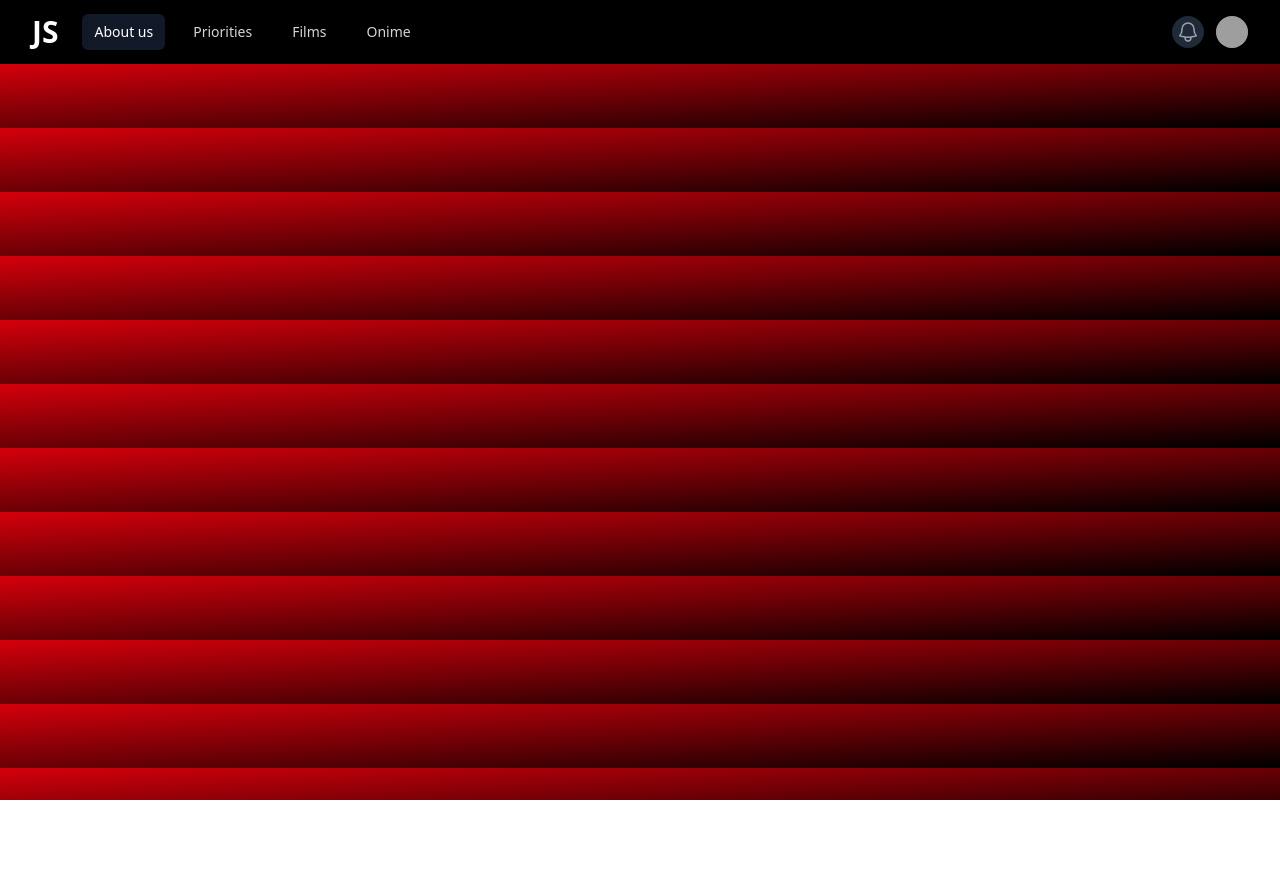
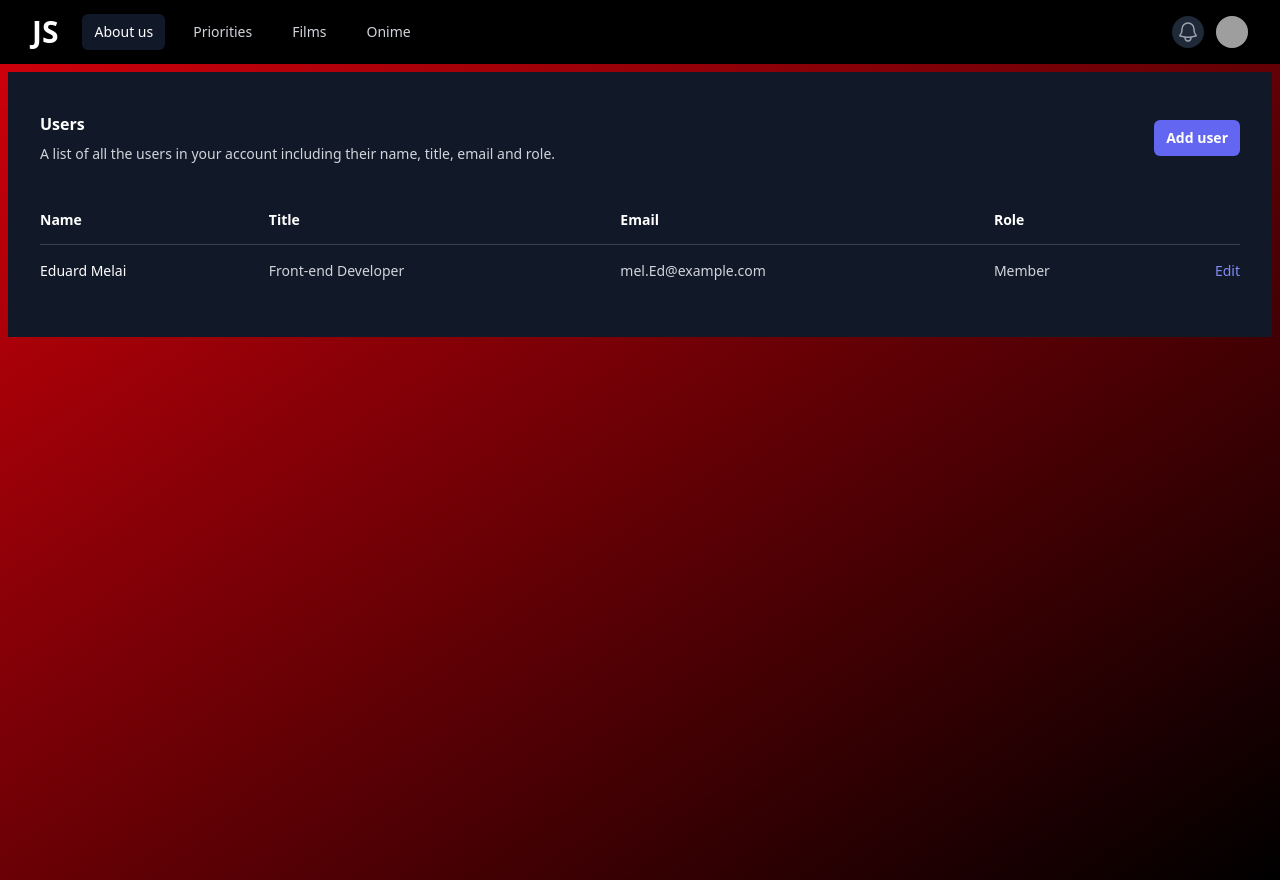
Before and after one commit to Dantes737/Nuxt_Vue3_Test, a Nuxt app: page /index/priorities in a window 1280 px wide. Before the commit the page ends 800 px from the top, so only its background shows below. Built offline with nearby package versions, Linux system fonts and the light colour scheme; grey boxes are pictures that could not be loaded.

Commit message:
add middleware

```diff
--- a/components/TailwindHeader.vue
+++ b/components/TailwindHeader.vue
@@ -141,9 +141,9 @@ import {
 import { Bars3Icon, BellIcon, XMarkIcon } from "@heroicons/vue/24/outline";
 
 const navigation = [
-  { name: "About us", href: "/home/about", current: true },
-  { name: "Priorities", href: "/home/priorities", current: false },
-  { name: "Films", href: "/home/films", current: false },
-  { name: "Onime", href: "/home/anime", current: false },
+  { name: "About us", href: "/about", current: true },
+  { name: "Priorities", href: "/priorities", current: false },
+  { name: "Films", href: "/films", current: false },
+  { name: "Onime", href: "/anime", current: false },
 ];
 </script>
--- /dev/null
+++ b/middleware/navMiddleware.global.js
@@ -0,0 +1,6 @@
+export default defineNuxtRouteMiddleware((to, from) => {
+  // isAuthenticated() is an example method verifying if a user is authenticated
+  if (to.path === "/") {
+    return navigateTo("/about");
+  }
+});
--- a/pages/index.vue
+++ b/pages/index.vue
@@ -1,3 +1,5 @@
 <template>
-  <NuxtPage />
+  <div class="min-h-screen m-2">
+    <NuxtPage />
+  </div>
 </template>
--- /dev/null
+++ b/pages/index/films.vue
@@ -0,0 +1,91 @@
+<template>
+  <div class="overflow-hidden bg-white shadow sm:rounded-md">
+    <ul role="list" class="divide-y divide-gray-200">
+      <li v-for="position in positions" :key="position.id">
+        <a href="#" class="block hover:bg-gray-50">
+          <div class="px-4 py-4 sm:px-6">
+            <div class="flex items-center justify-between">
+              <p class="truncate text-sm font-medium text-indigo-600">
+                {{ position.title }}
+              </p>
+              <div class="ml-2 flex flex-shrink-0">
+                <p
+                  class="inline-flex rounded-full bg-green-100 px-2 text-xs font-semibold leading-5 text-green-800"
+                >
+                  {{ position.type }}
+                </p>
+              </div>
+            </div>
+            <div class="mt-2 sm:flex sm:justify-between">
+              <div class="sm:flex">
+                <p class="flex items-center text-sm text-gray-500">
+                  <UsersIcon
+                    class="mr-1.5 h-5 w-5 flex-shrink-0 text-gray-400"
+                    aria-hidden="true"
+                  />
+                  {{ position.department }}
+                </p>
+                <p
+                  class="mt-2 flex items-center text-sm text-gray-500 sm:mt-0 sm:ml-6"
+                >
+                  <MapPinIcon
+                    class="mr-1.5 h-5 w-5 flex-shrink-0 text-gray-400"
+                    aria-hidden="true"
+                  />
+                  {{ position.location }}
+                </p>
+              </div>
+              <div class="mt-2 flex items-center text-sm text-gray-500 sm:mt-0">
+                <CalendarIcon
+                  class="mr-1.5 h-5 w-5 flex-shrink-0 text-gray-400"
+                  aria-hidden="true"
+                />
+                <p>
+                  Closing on
+                  {{ " " }}
+                  <time :datetime="position.closeDate">{{
+                    position.closeDateFull
+                  }}</time>
+                </p>
+              </div>
+            </div>
+          </div>
+        </a>
+      </li>
+    </ul>
+  </div>
+</template>
+
+<script setup>
+import { CalendarIcon, MapPinIcon, UsersIcon } from "@heroicons/vue/20/solid";
+
+const positions = [
+  {
+    id: 1,
+    title: "Back End Developer",
+    type: "Full-time",
+    location: "Remote",
+    department: "Engineering",
+    closeDate: "2020-01-07",
+    closeDateFull: "January 7, 2020",
+  },
+  {
+    id: 2,
+    title: "Front End Developer",
+    type: "Full-time",
+    location: "Remote",
+    department: "Engineering",
+    closeDate: "2020-01-07",
+    closeDateFull: "January 7, 2020",
+  },
+  {
+    id: 3,
+    title: "User Interface Designer",
+    type: "Full-time",
+    location: "Remote",
+    department: "Design",
+    closeDate: "2020-01-14",
+    closeDateFull: "January 14, 2020",
+  },
+];
+</script>
--- a/pages/index/home.vue
+++ /dev/null
@@ -1,7 +0,0 @@
-<template>
-  <div class="min-h-screen m-2">
-    <NuxtPage />
-  </div>
-</template>
-
-<script setup></script>
--- a/pages/index/home/films.vue
+++ /dev/null
@@ -1,9 +0,0 @@
-<template>
-  <div>
-    <div>Films page</div>
-  </div>
-</template>
-
-<script setup></script>
-
-<style></style>
--- a/pages/index/home/priorities.vue
+++ /dev/null
@@ -1,7 +0,0 @@
-<template>
-  <div>Priorities page</div>
-</template>
-
-<script setup></script>
-
-<style></style>
--- /dev/null
+++ b/pages/index/priorities.vue
@@ -0,0 +1,101 @@
+<template>
+  <div class="bg-gray-900 py-10">
+    <div class="px-4 sm:px-6 lg:px-8">
+      <div class="sm:flex sm:items-center">
+        <div class="sm:flex-auto">
+          <h1 class="text-base font-semibold leading-6 text-white">Users</h1>
+          <p class="mt-2 text-sm text-gray-300">
+            A list of all the users in your account including their name, title,
+            email and role.
+          </p>
+        </div>
+        <div class="mt-4 sm:mt-0 sm:ml-16 sm:flex-none">
+          <button
+            type="button"
+            class="block rounded-md bg-indigo-500 py-2 px-3 text-center text-sm font-semibold text-white hover:bg-indigo-400 focus-visible:outline focus-visible:outline-2 focus-visible:outline-offset-2 focus-visible:outline-indigo-500"
+          >
+            Add user
+          </button>
+        </div>
+      </div>
+      <div class="mt-8 flow-root">
+        <div class="-my-2 -mx-4 overflow-x-auto sm:-mx-6 lg:-mx-8">
+          <div
+            class="inline-block min-w-full py-2 align-middle sm:px-6 lg:px-8"
+          >
+            <table class="min-w-full divide-y divide-gray-700">
+              <thead>
+                <tr>
+                  <th
+                    scope="col"
+                    class="py-3.5 pl-4 pr-3 text-left text-sm font-semibold text-white sm:pl-0"
+                  >
+                    Name
+                  </th>
+                  <th
+                    scope="col"
+                    class="py-3.5 px-3 text-left text-sm font-semibold text-white"
+                  >
+                    Title
+                  </th>
+                  <th
+                    scope="col"
+                    class="py-3.5 px-3 text-left text-sm font-semibold text-white"
+                  >
+                    Email
+                  </th>
+                  <th
+                    scope="col"
+                    class="py-3.5 px-3 text-left text-sm font-semibold text-white"
+                  >
+                    Role
+                  </th>
+                  <th scope="col" class="relative py-3.5 pl-3 pr-4 sm:pr-0">
+                    <span class="sr-only">Edit</span>
+                  </th>
+                </tr>
+              </thead>
+              <tbody class="divide-y divide-gray-800">
+                <tr v-for="person in people" :key="person.email">
+                  <td
+                    class="whitespace-nowrap py-4 pl-4 pr-3 text-sm font-medium text-white sm:pl-0"
+                  >
+                    {{ person.name }}
+                  </td>
+                  <td class="whitespace-nowrap py-4 px-3 text-sm text-gray-300">
+                    {{ person.title }}
+                  </td>
+                  <td class="whitespace-nowrap py-4 px-3 text-sm text-gray-300">
+                    {{ person.email }}
+                  </td>
+                  <td class="whitespace-nowrap py-4 px-3 text-sm text-gray-300">
+                    {{ person.role }}
+                  </td>
+                  <td
+                    class="relative whitespace-nowrap py-4 pl-3 pr-4 text-right text-sm font-medium sm:pr-0"
+                  >
+                    <a href="#" class="text-indigo-400 hover:text-indigo-300"
+                      >Edit<span class="sr-only">, {{ person.name }}</span></a
+                    >
+                  </td>
+                </tr>
+              </tbody>
+            </table>
+          </div>
+        </div>
+      </div>
+    </div>
+  </div>
+</template>
+
+<script setup>
+const people = [
+  {
+    name: "Eduard Melai",
+    title: "Front-end Developer",
+    email: "mel.Ed@example.com",
+    role: "Member",
+  },
+  // More people...
+];
+</script>
```
Also changed, not shown: pages/index/about.vue (renamed from pages/index/home/about.vue), pages/index/anime.vue (renamed from pages/index/home/anime.vue).
